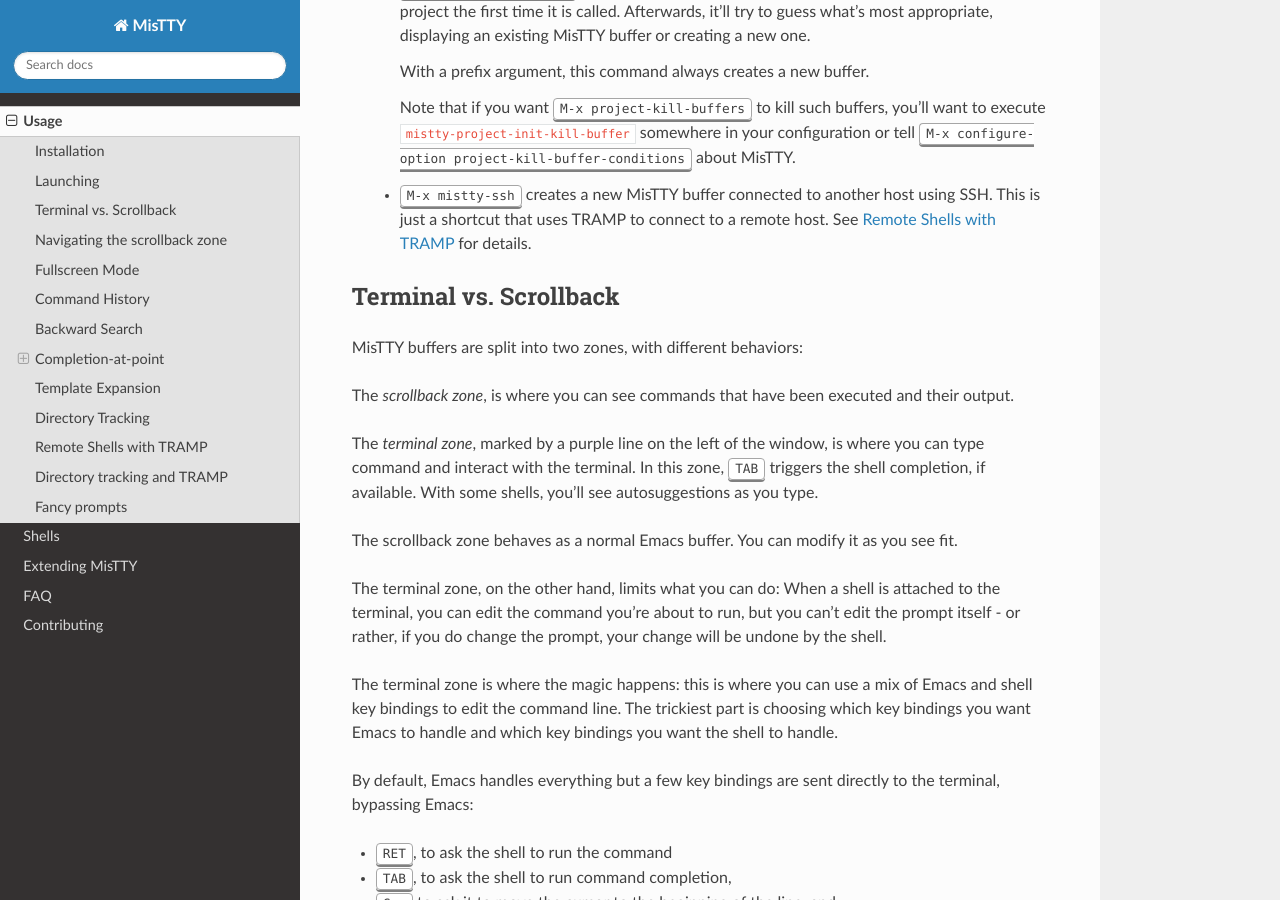
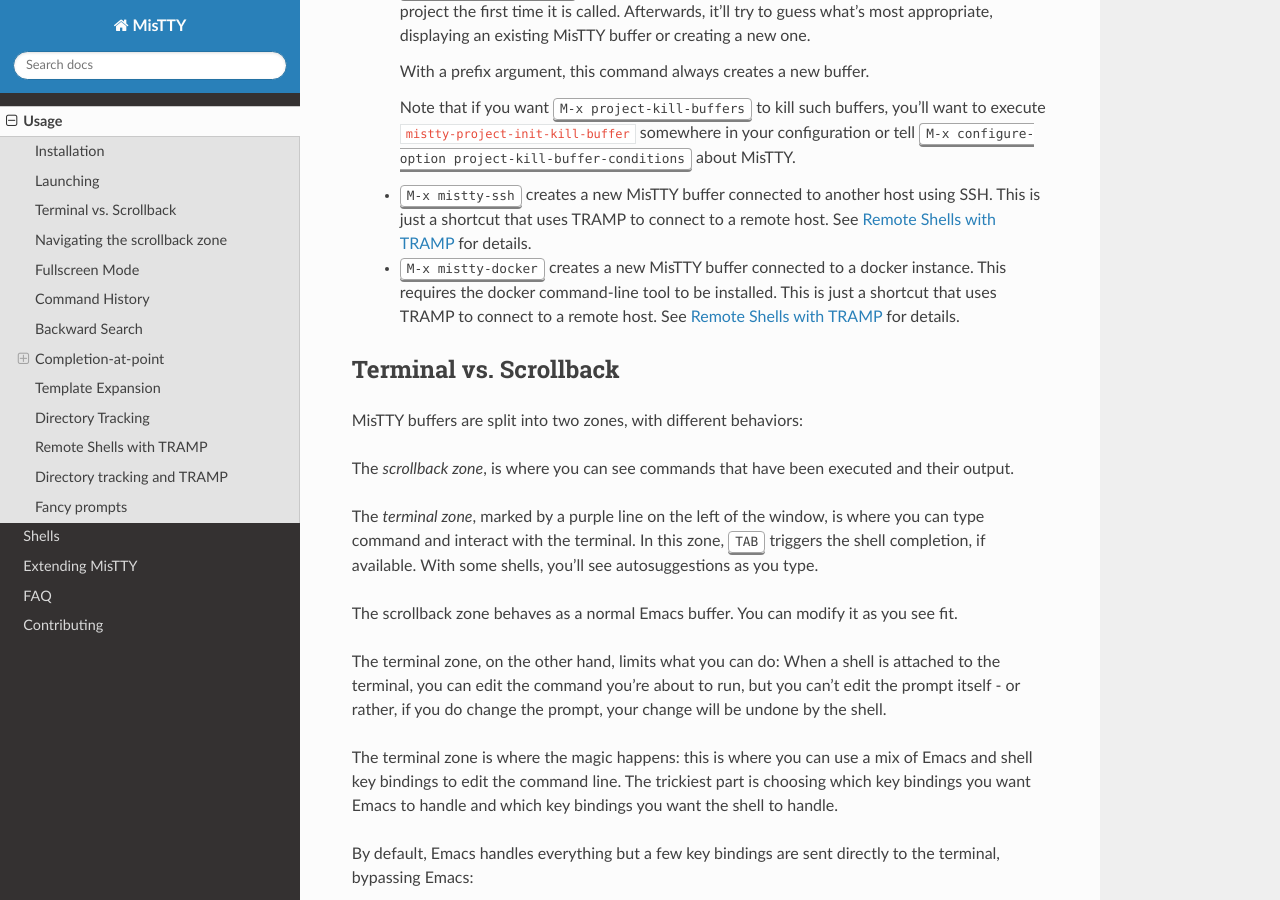
Before and after one commit to szermatt/mistty, a Sphinx documentation site: the page built from docs/source/usage.rst, in a window 1280 px wide and 900 px high, scrolled down 1501 px. Built offline with Sphinx 7.4.7 and the Read the Docs theme 3.1.0, drawn with Linux system fonts in a browser that asks for light colours.

Commit message:
feat: New command mistty-docker to connect to a docker instance.

```diff
--- a/docs/source/usage.rst
+++ b/docs/source/usage.rst
@@ -94,6 +94,7 @@
   .. index::
      pair: command; mistty-in-project
      pair: command; mistty-ssh
+     pair: command; mistty-docker
 
   - :kbd:`M-x mistty-in-project` creates a new MisTTY buffer in the
     root directory of the current project the first time it is called.
@@ -111,6 +112,11 @@
   - :kbd:`M-x mistty-ssh` creates a new MisTTY buffer connected to
     another host using SSH. This is just a shortcut that uses TRAMP to
     connect to a remote host. See :ref:`remote_shells` for details.
+
+  - :kbd:`M-x mistty-docker` creates a new MisTTY buffer connected to
+    a docker instance. This requires the docker command-line tool to
+    be installed. This is just a shortcut that uses TRAMP to connect
+    to a remote host. See :ref:`remote_shells` for details.
 
 .. _term-vs-scroll:
 
```
Also changed, not shown: 2 other files.
